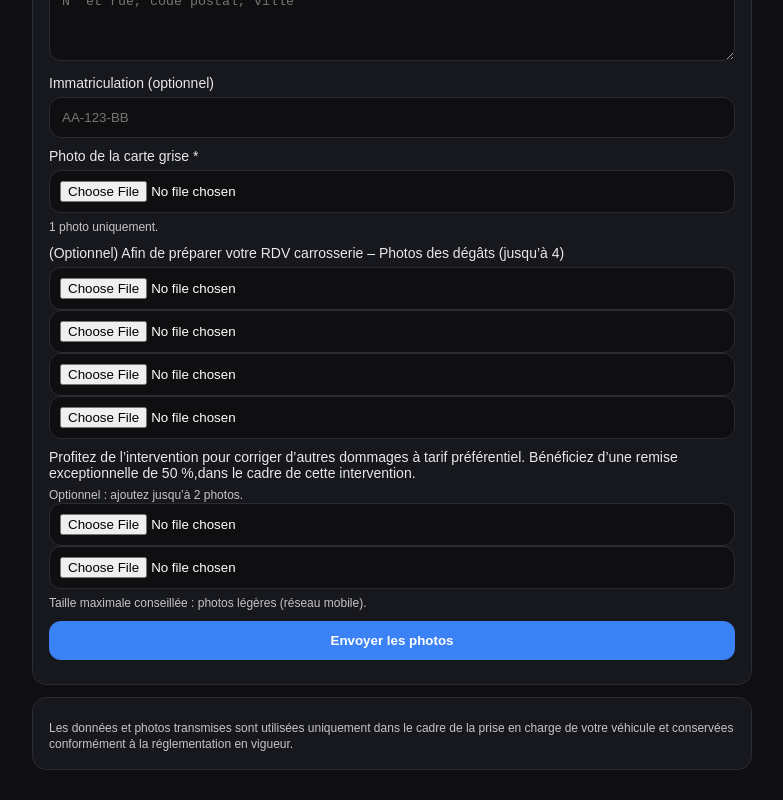
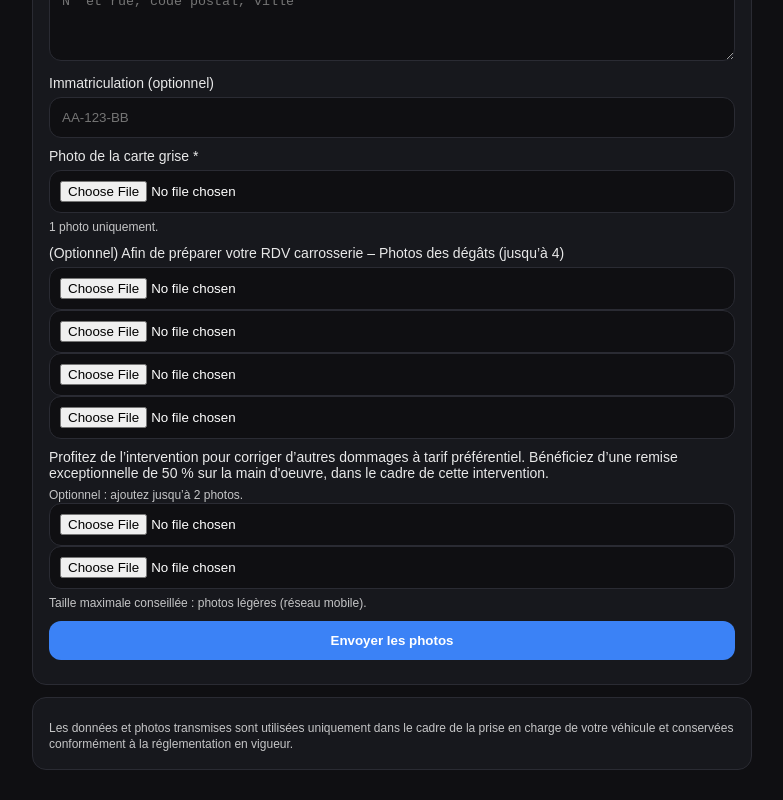
Before and after one commit to Thuillier-jeremy/onboarding-vehicule, a plain HTML site: page src/index.html in a window 1280 px wide. Shown: the part 569-1369 px from the top of the page, without its empty margins (248-1031 px from the left). Drawn offline with Linux system fonts and the light colour scheme.

Commit message:
MAJ TAUX MO

```diff
--- a/src/index.html
+++ b/src/index.html
@@ -169,7 +169,7 @@
       <!-- HORS SINISTRE (2 photos) -->
       <label>
        Profitez de l’intervention pour corriger d’autres dommages à tarif préférentiel.
-       Bénéficiez d’une remise exceptionnelle de 50 %,dans le cadre de cette intervention.
+       Bénéficiez d’une remise exceptionnelle de 50 % sur la main d'oeuvre, dans le cadre de cette intervention.
       </label>
       <div class="hint">Optionnel : ajoutez jusqu’à 2 photos.</div>
       <input name="hors_sinistre_1" type="file" accept="image/*" capture="environment">
```
